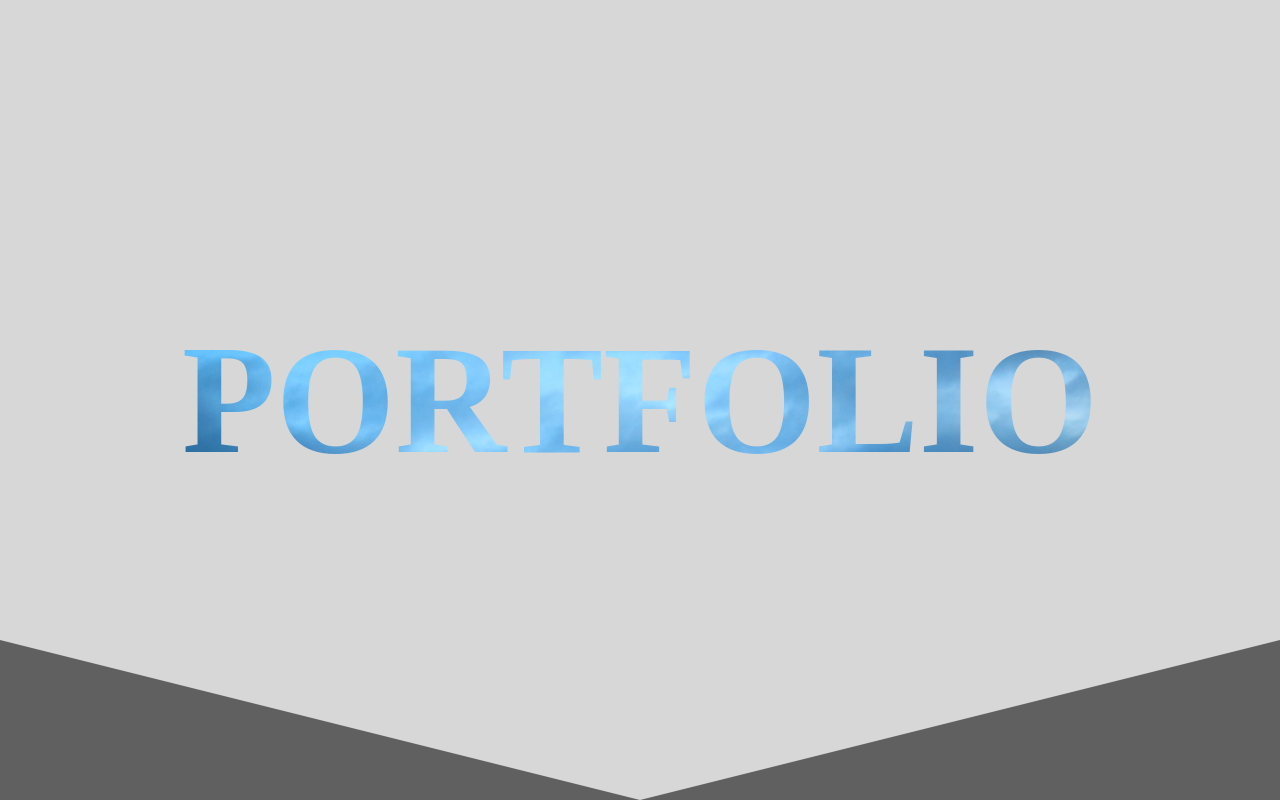
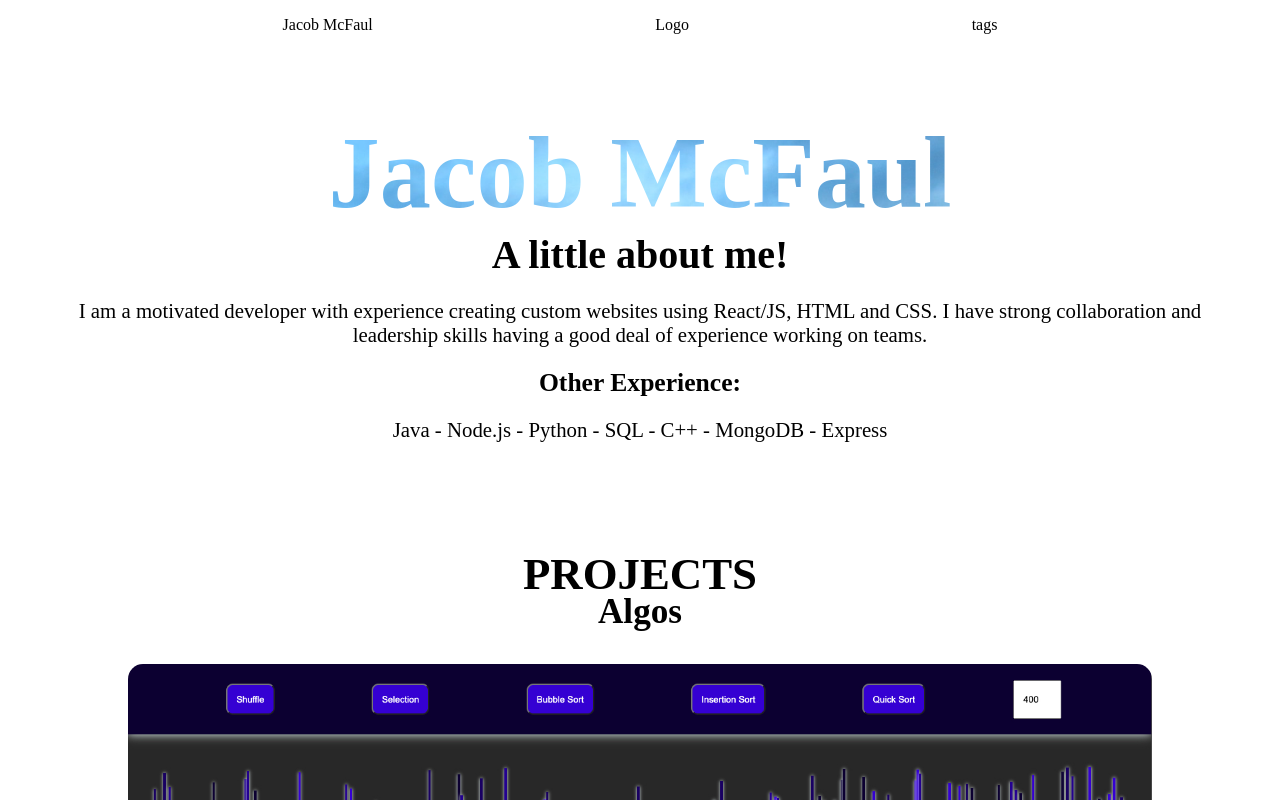
Before and after one commit to McTrip777/jacobPortfolio, a React (Create React App) app in the folder portfolio/: page / in a window 1280 px wide. Shown: the top 800 px of the page. Built offline with nearby package versions, Linux system fonts and the light colour scheme.

Commit message:
remodeling

```diff
--- a/portfolio/package.json
+++ b/portfolio/package.json
@@ -9,6 +9,7 @@
     "node-sass": "^4.14.1",
     "react": "^16.13.1",
     "react-dom": "^16.13.1",
+    "react-router-dom": "^6.3.0",
     "react-scripts": "3.4.2",
     "sass": "^1.26.10"
   },
--- a/portfolio/src/App.js
+++ b/portfolio/src/App.js
@@ -1,5 +1,7 @@
 import React from 'react';
+import {Route, Switch} from 'react-router-dom'
 import './App.scss';
+import Nav from './Navbar/Nav'
 import Contact from './contact/Contact';
 import Projects from './projects/Projects'
 // import image from './images/textClip.jpg'
@@ -7,8 +9,11 @@ import About from './about/About'
 function App() {
   return (
     <div className="App">
+      <Nav />
+      {/* <Route path="/about" component={About} />
+      <Route path="/" component={Home} /> */}
       <div className="title section1">
-        <h2>PORTFOLIO</h2>
+        <h2 className="name">Jacob McFaul</h2>
       </div>
       <div className="about section2">
         <About />
--- a/portfolio/src/App.scss
+++ b/portfolio/src/App.scss
@@ -1,24 +1,24 @@
 .App {
   text-align: center;
-  width: 100vw;
-  margin:0;
-  background-color: rgb(97, 96, 96);
+  // width: 100vw;
+  // margin:0;
+  // background-color: rgb(97, 96, 96);
   .title{
-    background-color: rgb(215, 215, 215);
-    clip-path: polygon(25% 0%, 100% 0, 100% 80%, 75% 90%, 50% 100%, 25% 90%, 0 80%, 0 0);
+    // background-color: rgb(215, 215, 215);
+    // clip-path: polygon(25% 0%, 100% 0, 100% 80%, 75% 90%, 50% 100%, 25% 90%, 0 80%, 0 0);
     display: flex;
     flex-direction: column;
     justify-content: center;
-    height: 100vh;
-    width: 100%;
+    // height: 100vh;
+    // width: 100%;
     // position: relative;
-    h3{
-      margin:0;
-      font-size: 6vw;
-    }
+    // h3{
+    //   margin:0;
+    //   font-size: 6vw;
+    // }
     h2{
       width:100%;
-      font-size: 12vw;
+      font-size: 8vw;
       margin:0;
       background-image: url(./images/textClipSmall.jpg);
       background-size: cover;
@@ -26,23 +26,26 @@
       // -webkit-background-clip: text;
       color: transparent;
     }
+    .name{
+      margin-top:4rem;
+    }
   }
   .about{
     display: flex;
     // flex-direction: column;
     // justify-content: center;
-    height: 50vh;
+    // height: 50vh;
     width: 100%;
 
   }
   .projects{
     height: 100vh;
     width: 100%;
-    background-color: rgb(215, 215, 215);
-    clip-path: polygon(0% 0%, 100% 10%, 100% 100%, 0% 90%);
+    // background-color: rgb(215, 215, 215);
+    // clip-path: polygon(0% 0%, 100% 10%, 100% 100%, 0% 90%);
   }
   .contact{
-    height: 90vh;
+    // height: 90vh;
     display: flex;
     justify-content: center;
     align-items: center;
--- /dev/null
+++ b/portfolio/src/Navbar/Nav.jsx
@@ -0,0 +1,16 @@
+import React from 'react'
+import { Link } from 'react-router-dom'
+import "./nav.scss"
+
+const Nav = () => {
+
+    return (
+        <div className="navContainer">
+            <p>Jacob McFaul</p>
+            <p>Logo</p>
+            <p>tags</p>
+        </div>
+    )
+}
+
+export default Nav
--- /dev/null
+++ b/portfolio/src/Navbar/nav.scss
@@ -0,0 +1,4 @@
+.navContainer{
+    display: flex;
+    justify-content: space-evenly;
+}
--- a/portfolio/src/about/About.js
+++ b/portfolio/src/about/About.js
@@ -5,11 +5,13 @@ const About = (props) => {
     return (
         <div className="aboutInfo">
             <div className="aboutTitle">
-                <h2>ABOUT</h2>
+                <h2>A little about me!</h2>
             </div>
             <p>
-            Motivated developer with experience creating custom websites using React/JS, HTML and CSS. Strong collaboration and leadership skills.
+            I am a motivated developer with experience creating custom websites using React/JS, HTML and CSS. I have strong collaboration and leadership skills having a good deal of experience working on teams.
             </p>
+            <h4>Other Experience:</h4>
+                <p>Java - Node.js - Python - SQL - C++ - MongoDB - Express</p>
         </div>
     )
 }
--- a/portfolio/src/about/about.scss
+++ b/portfolio/src/about/about.scss
@@ -5,24 +5,30 @@
     align-content: center;
     margin: 0 5%;
     font-size: 1.3rem;
-    box-sizing: border-box;
+    // box-sizing: border-box;
     width: 100%;
     .aboutTitle {
         display: flex;
         justify-content: center;
         align-items: center;
-        height: 8vh;
-        margin: 0 2rem;
+        // height: 8vh;
+        // margin: 0 2rem;
         h2 {
             font-size: 2.5rem;
-            color: white;
-            text-shadow:1px 1px 5px black;
+            // color: black;
+            // text-shadow:1px 1px 5px black;
+            margin:0;
         }
     }
+    h4{
+        // width:100%;
+        font-size: 2vw;
+        margin:0;
+      }
     p{
-        line-height: 2.2rem;
-        color: white;
-        text-shadow:1px 1px 5px black;
+        // line-height: 2.2rem;
+        // color: white;
+        // text-shadow:1px 1px 5px black;
     }
     @media(max-width: 450px) {
         p{
--- a/portfolio/src/index.js
+++ b/portfolio/src/index.js
@@ -1,10 +1,13 @@
 import React from 'react';
 import ReactDOM from 'react-dom';
+import { BrowserRouter as Router } from 'react-router-dom'
 import './index.css';
 import App from './App';
 
 
 ReactDOM.render(
-  <App />,
+  <Router>
+  <App />
+  </Router>,
   document.getElementById('root')
 );
--- a/portfolio/src/projects/ProjectData.jsx
+++ b/portfolio/src/projects/ProjectData.jsx
@@ -5,11 +5,17 @@ import AlgoImg from "../images/algoImg.jpeg";
 import SharePlaces from "../images/Share-places.png";
 
 export const ProjectData = [
+  // {
+  //   name: "Share Places",
+  //   img: SharePlaces,
+  //   url: "https://share-places-you-love.netlify.app/",
+  //   github: "https://github.com/McTrip777/MernLearning",
+  // },
   {
-    name: "Share Places",
-    img: SharePlaces,
-    url: "https://share-places-you-love.netlify.app/",
-    github: "https://github.com/McTrip777/MernLearning",
+    name: "Algos",
+    img: AlgoImg,
+    url: "https://all-sorting-algorithms.netlify.app/",
+    github: "https://github.com/McTrip777/AllSortingAlgos",
   },
   {
     name: "Floors Plus",
@@ -29,10 +35,5 @@ export const ProjectData = [
     url: "https://t-wraps.netlify.app/",
     github: "https://github.com/McTrip777/Twraps",
   },
-  {
-    name: "Algos",
-    img: AlgoImg,
-    url: "https://all-sorting-algorithms.netlify.app/",
-    github: "https://github.com/McTrip777/AllSortingAlgos",
-  },
+
 ];
```
Also changed, not shown: 1 other file (tests, documents, lock files or other folders).
